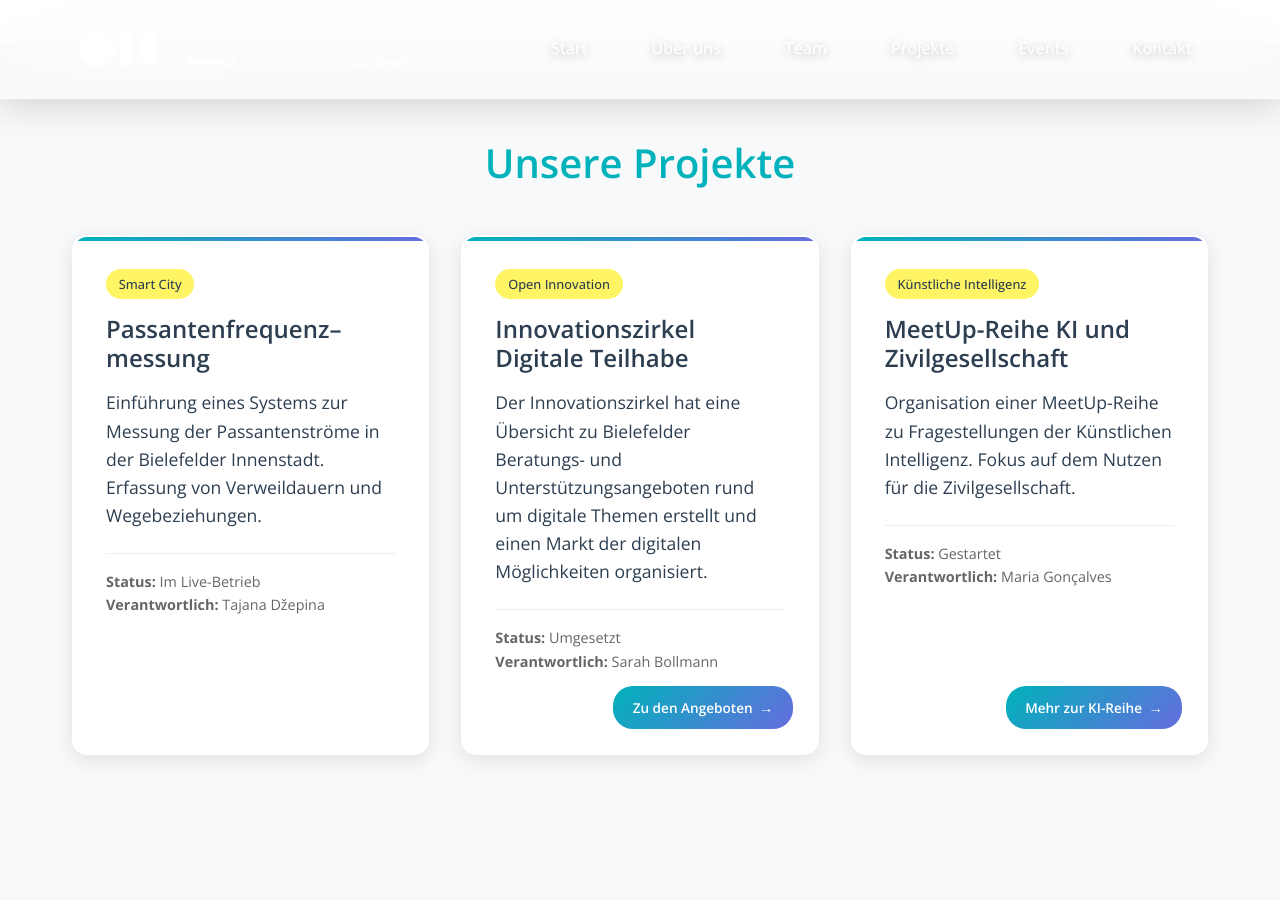
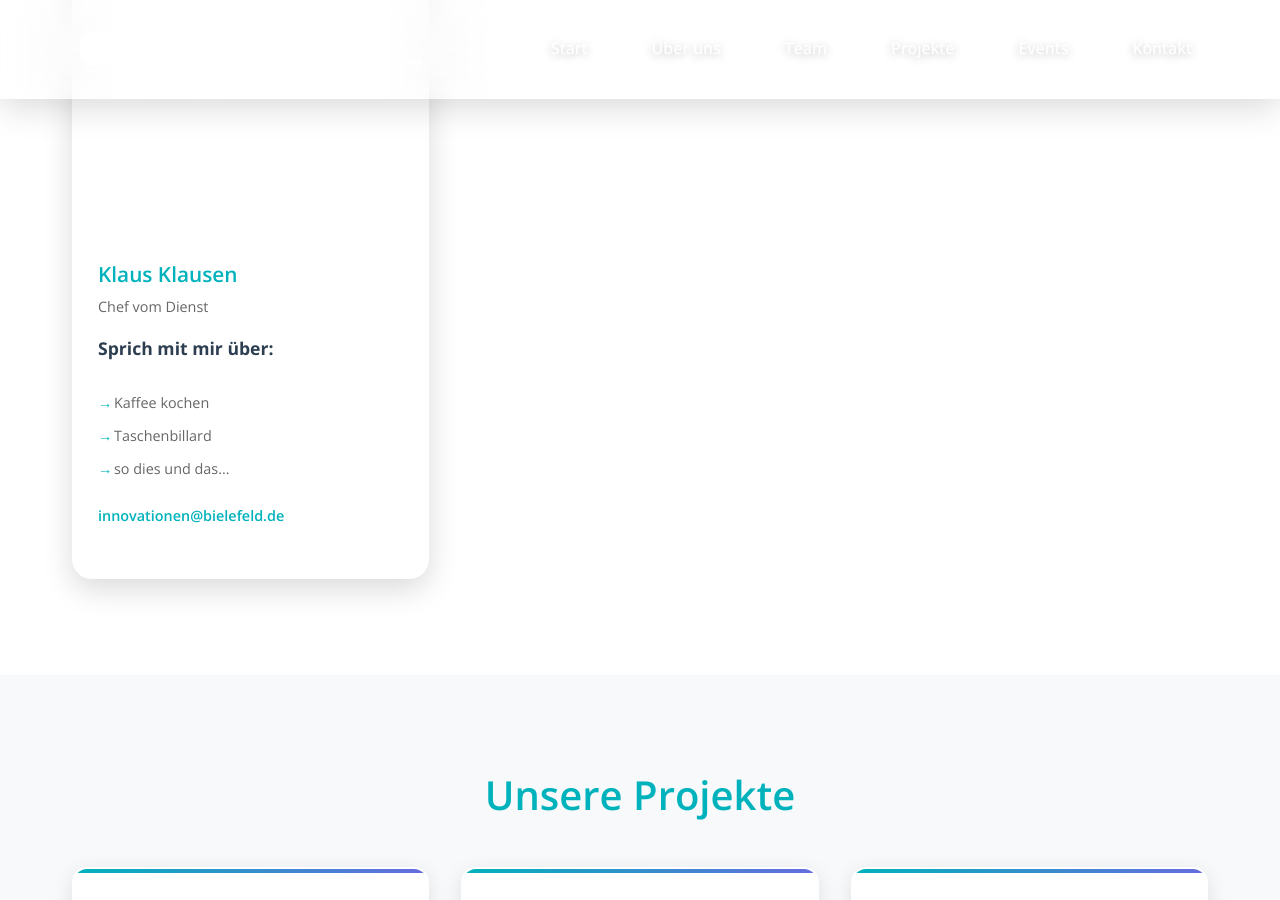
Before and after one commit to jensedler/beta-website, a Jekyll site: the page built from index.html, in a window 1280 px wide and 900 px high, scrolled down 3200 px. Built offline with Jekyll 4.4.1, drawn with Linux system fonts in a browser that asks for light colours.

Commit message:
Update _data/team.yml (via Pages CMS)

```diff
--- a/_data/team.yml
+++ b/_data/team.yml
@@ -1,61 +1,65 @@
 members:
-  - name: "Jens Edler"
-    role: "Leiter OIC Bielefeld"
-    image: "/assets/images/team/jens.png"
+  - name: Jens Edler
+    role: Leiter OIC Bielefeld
+    image: /assets/images/team/jens.png
     expertise:
-      - "Offene Innovationen"
-      - "Design Thinking"
-      - "Innovatorinnen und Innovatoren fördern"
-      - "Agiles Arbeiten"
-    email: "jens.edler@bielefeld.de"
+      - Offene Innovationen
+      - Design Thinking
+      - Innovatorinnen und Innovatoren fördern
+      - Agiles Arbeiten
+    email: jens.edler@bielefeld.de
     animation_delay: 0.1
-
-  - name: "Tajana Džepina"
-    role: "Projektmanagerin Smart City"
-    image: "/assets/images/team/tatjana.png"
+  - name: Tajana Džepina
+    role: Projektmanagerin Smart City
+    image: /assets/images/team/tatjana.png
     expertise:
-      - "Offene Innovationen und Smart City Projekte"
-      - "Use Cases zum Digitalen Zwilling und zur Passantenfrequenzmessung"
-    email: "tatjana.dzepina@bielefeld.de"
+      - Offene Innovationen und Smart City Projekte
+      - Use Cases zum Digitalen Zwilling und zur Passantenfrequenzmessung
+    email: tatjana.dzepina@bielefeld.de
     animation_delay: 0.2
-
-  - name: "Maria Gonçalves"
-    role: "Projektmanagerin Open Innovation City"
-    image: "/assets/images/team/maria.png"
+  - name: Maria Gonçalves
+    role: Projektmanagerin Open Innovation City
+    image: /assets/images/team/maria.png
     expertise:
-      - "Offene Innovationen"
-      - "Innovationspartnerschaften und –Ökosysteme"
-      - "Community Building"
-    email: "maria.goncalves@bielefeld.de"
+      - Offene Innovationen
+      - Innovationspartnerschaften und –Ökosysteme
+      - Community Building
+    email: maria.goncalves@bielefeld.de
     animation_delay: 0.3
-
-  - name: "Lisa Meyer"
-    role: "Office Managerin"
-    image: "/assets/images/team/lisa.png"
+  - name: Lisa Meyer
+    role: Office Managerin
+    image: /assets/images/team/lisa.png
     expertise:
-      - "Open Innovation City"
-      - "Eventmanagement"
-      - "die Nutzung des Innovation Office"
-    email: "lisa.meyer@bielefeld.de"
+      - Open Innovation City
+      - Eventmanagement
+      - die Nutzung des Innovation Office
+    email: lisa.meyer@bielefeld.de
     animation_delay: 0.4
-
-  - name: "Sarah Bollmann"
-    role: "Projektmanagerin Innovationsentwicklung"
-    image: "/assets/images/team/sarah.png"
+  - name: Sarah Bollmann
+    role: Projektmanagerin Innovationsentwicklung
+    image: /assets/images/team/sarah.png
     expertise:
-      - "Offene Innovationen"
-      - "Innovationskultur"
-      - "Mitmach-Formate, wie Innovationszirkel"
-    email: "sarah.bollmann@bielefeld.de"
+      - Offene Innovationen
+      - Innovationskultur
+      - Mitmach-Formate, wie Innovationszirkel
+    email: sarah.bollmann@bielefeld.de
     animation_delay: 0.5
-
-  - name: "Stephan Berkowitz"
-    role: "Digital Scout"
-    image: "/assets/images/team/stephan.png"
+  - name: Stephan Berkowitz
+    role: Digital Scout
+    image: /assets/images/team/stephan.png
     expertise:
-      - "Digitale Trends & Technologien"
-      - "Softwarelösungen"
-      - "Künstliche Intelligenz"
-      - "Daten-Konsolidierung"
-    email: "stephan.berkowitz@bielefeld.de"
+      - Digitale Trends & Technologien
+      - Softwarelösungen
+      - Künstliche Intelligenz
+      - Daten-Konsolidierung
+    email: stephan.berkowitz@bielefeld.de
     animation_delay: 0.6
+  - name: Klaus Klausen
+    role: Chef vom Dienst
+    image: assets/images/team/jens.png
+    expertise:
+      - Kaffee kochen
+      - Taschenbillard
+      - so dies und das...
+    email: innovationen@bielefeld.de
+    animation_delay: 0.1
```
